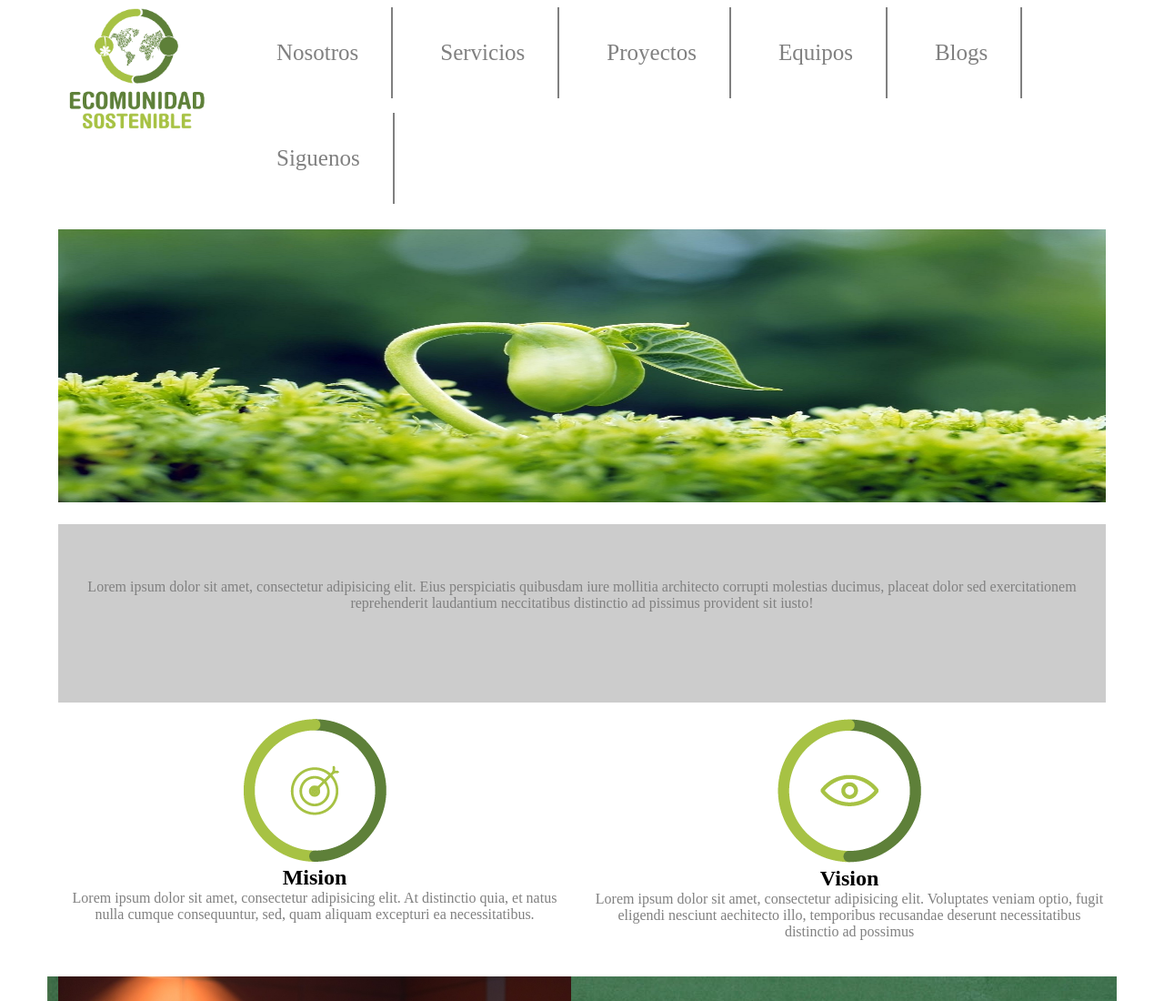
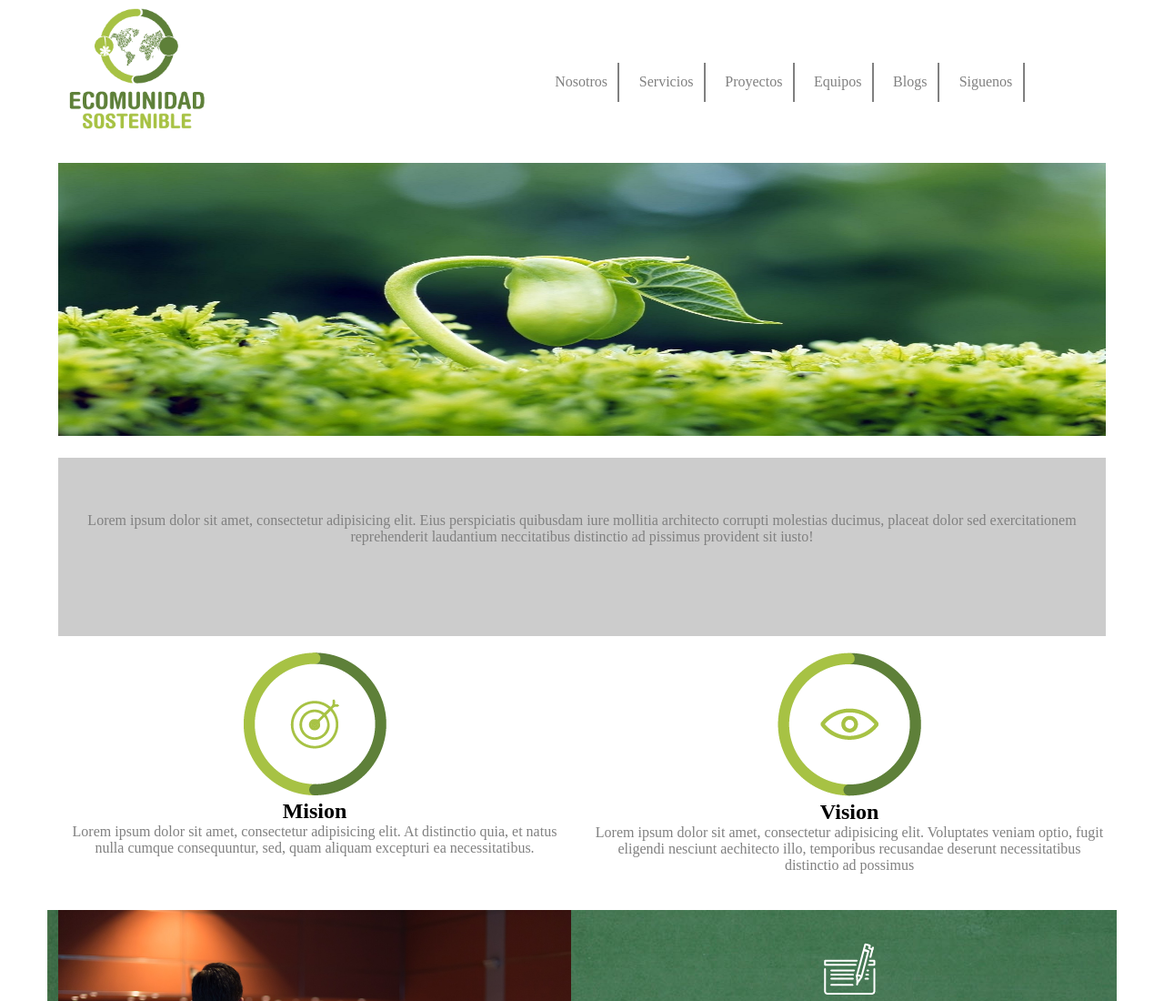
Before and after one commit to valitaa/Ecomunidad, a plain HTML site: page index.html in a window 1280 px wide. Shown: the top 1100 px of the page at 91% size. Drawn offline with Linux system fonts and the light colour scheme.

Commit message:
arreglo de menu

```diff
--- a/css/main.css
+++ b/css/main.css
@@ -1,27 +1,34 @@
 nav li{
-    position: relative;
-    float: left;
-    margin: 8px;
-    padding: 36px;
-    text-decoration: none;
-    font-size: 25px;
-    list-style: none;
-    border-right: 2px solid gray;
+    display: inline-block;
+    margin: 2px;
+    padding:2%;
+    border-right:2px solid gray;
+}
+
+
+ul{
+	float: center;
+	margin-left: 35%;
+	margin-top:7%;
 }
 
 a{
-	color:gray;
+	color: gray;
+	margin: 2%;
 	text-decoration: none;
 }
+
 .gris{
 	text-align: center;
 	margin:0 auto;
 	color:#808080;
 }
+
 .imgverde{
 	background-image: url("../img/fondo.jpg");
 	height: 419px;
 }
+
 h3{
 	color:#4f6f09;
 	text-align: center;
```
